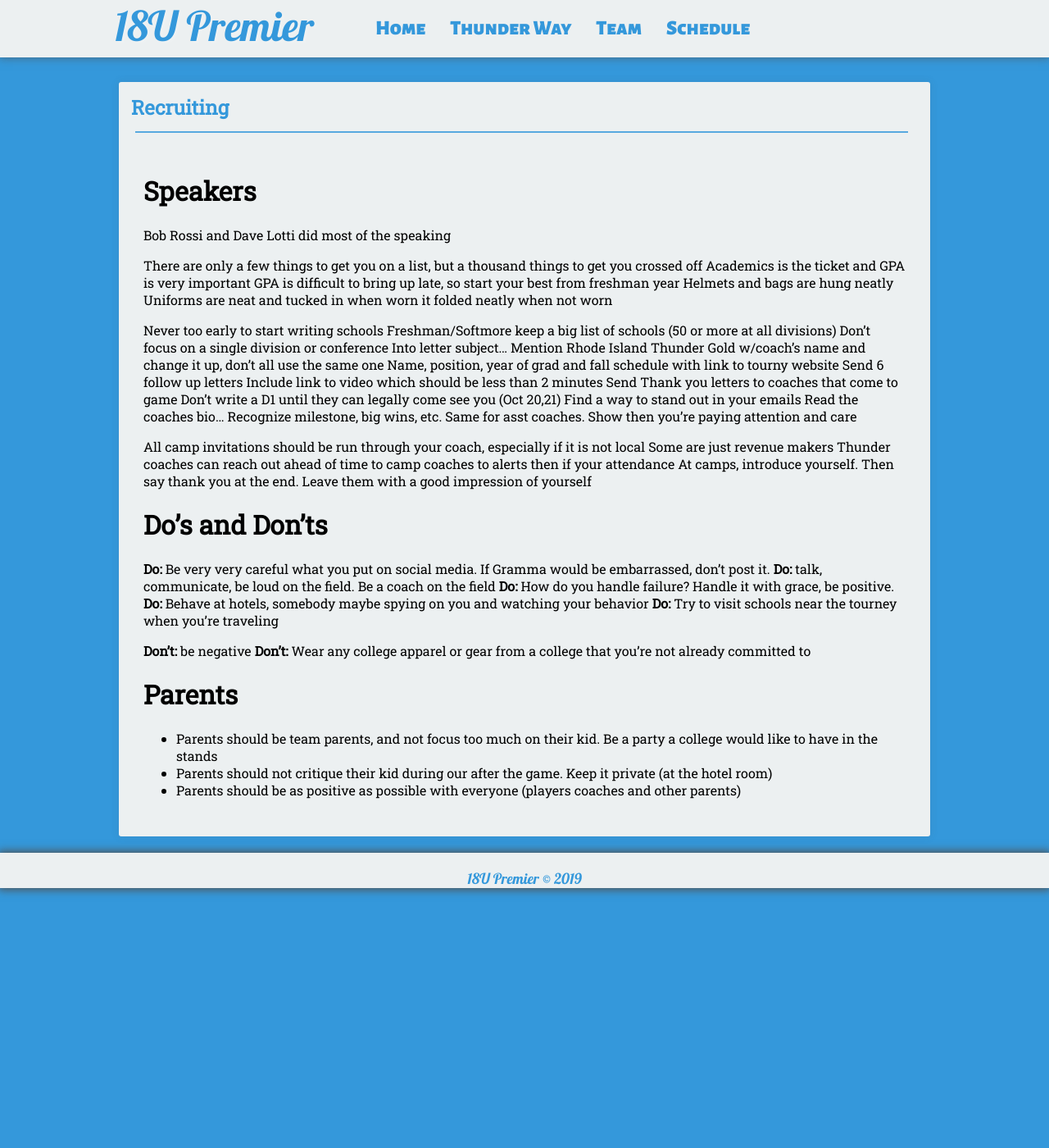
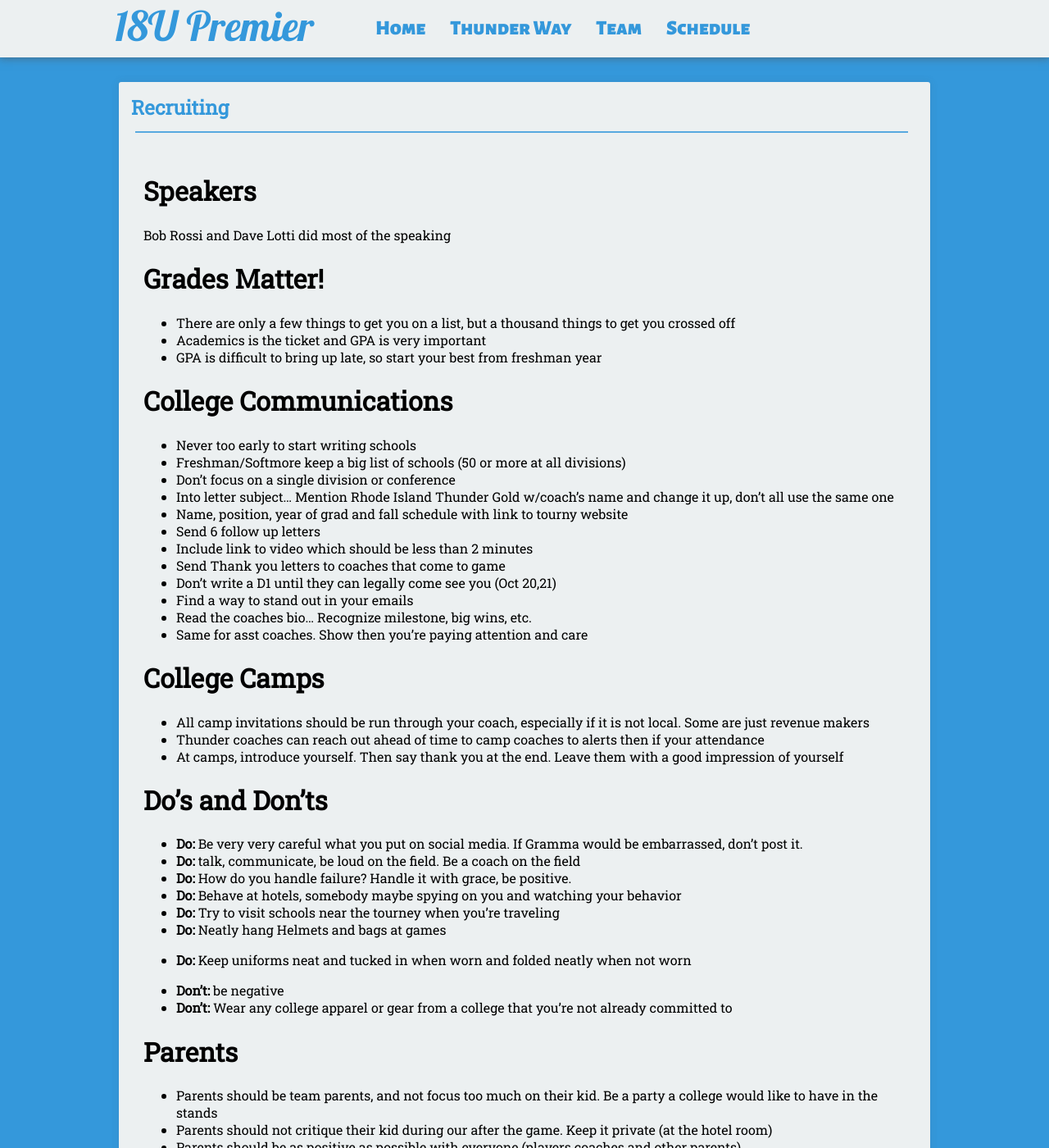
Before and after one commit to seanmerrow/ecf, a Jekyll site: the page built from fields/index.md, in a window 1280 px wide and 1400 px high. Shown: the whole window at 82% size. Built offline with Jekyll 4.4.1, drawn with Linux system fonts in a browser that asks for light colours; nearby versions of some CDN libraries.

Commit message:
Update index.md

```diff
--- a/fields/index.md
+++ b/fields/index.md
@@ -6,42 +6,41 @@ title: Recruiting
 # Speakers
 Bob Rossi and Dave Lotti did most of the speaking
 
+# Grades Matter!
+* There are only a few things to get you on a list, but a thousand things to get you crossed off
+* Academics is the ticket and GPA is very important
+* GPA is difficult to bring up late, so start your best from freshman year
 
-There are only a few things to get you on a list, but a thousand things to get you crossed off
-Academics is the ticket and GPA is very important
-GPA is difficult to bring up late, so start your best from freshman year
-Helmets and bags are hung neatly
-Uniforms are neat and tucked in when worn it folded neatly when not worn
+# College Communications
+* Never too early to start writing schools
+* Freshman/Softmore keep a big list of schools (50 or more at all divisions)
+* Don't focus on a single division or conference
+* Into letter subject... Mention Rhode Island Thunder Gold w/coach's name and change it up, don't all use the same one
+* Name, position, year of grad and fall schedule with link to tourny website
+* Send 6 follow up letters
+* Include link to video which should be less than 2 minutes
+* Send Thank you letters to coaches that come to game
+* Don't write a D1 until they can legally come see you (Oct 20,21)
+* Find a way to stand out in your emails
+* Read the coaches bio... Recognize milestone, big wins, etc.
+* Same for asst coaches. Show then you're paying attention and care
 
-
-Never too early to start writing schools
-Freshman/Softmore keep a big list of schools (50 or more at all divisions)
-Don't focus on a single division or conference
-Into letter subject... Mention Rhode Island Thunder Gold w/coach's name and change it up, don't all use the same one
-Name, position, year of grad and fall schedule with link to tourny website
-Send 6 follow up letters
-Include link to video which should be less than 2 minutes
-Send Thank you letters to coaches that come to game
-Don't write a D1 until they can legally come see you (Oct 20,21)
-Find a way to stand out in your emails
-Read the coaches bio... Recognize milestone, big wins, etc.
-Same for asst coaches. Show then you're paying attention and care
-
-
-All camp invitations should be run through your coach, especially if it is not local
-Some are just revenue makers
-Thunder coaches can reach out ahead of time to camp coaches to alerts then if your attendance
-At camps, introduce yourself. Then say thank you at the end. Leave them with a good impression of yourself
+# College Camps
+* All camp invitations should be run through your coach, especially if it is not local. Some are just revenue makers
+* Thunder coaches can reach out ahead of time to camp coaches to alerts then if your attendance
+* At camps, introduce yourself. Then say thank you at the end. Leave them with a good impression of yourself
 
 # Do's and Don'ts
-**Do:** Be very very careful what you put on social media. If Gramma would be embarrassed, don't post it.
-**Do:** talk, communicate, be loud on the field. Be a coach on the field
-**Do:** How do you handle failure? Handle it with grace, be positive.
-**Do:** Behave at hotels, somebody maybe spying on you and watching your behavior
-**Do:** Try to visit schools near the tourney when you're traveling
+* **Do:** Be very very careful what you put on social media. If Gramma would be embarrassed, don't post it.
+* **Do:** talk, communicate, be loud on the field. Be a coach on the field
+* **Do:** How do you handle failure? Handle it with grace, be positive.
+* **Do:** Behave at hotels, somebody maybe spying on you and watching your behavior
+* **Do:** Try to visit schools near the tourney when you're traveling
+* **Do:** Neatly hang Helmets and bags at games
+* **Do:** Keep uniforms neat and tucked in when worn and folded neatly when not worn
 
-**Don't:** be negative
-**Don't:** Wear any college apparel or gear from a college that you're not already committed to
+* **Don't:** be negative
+* **Don't:** Wear any college apparel or gear from a college that you're not already committed to
 
 # Parents
 * Parents should be team parents, and not focus too much on their kid. Be a party a college would like to have in the stands
```
